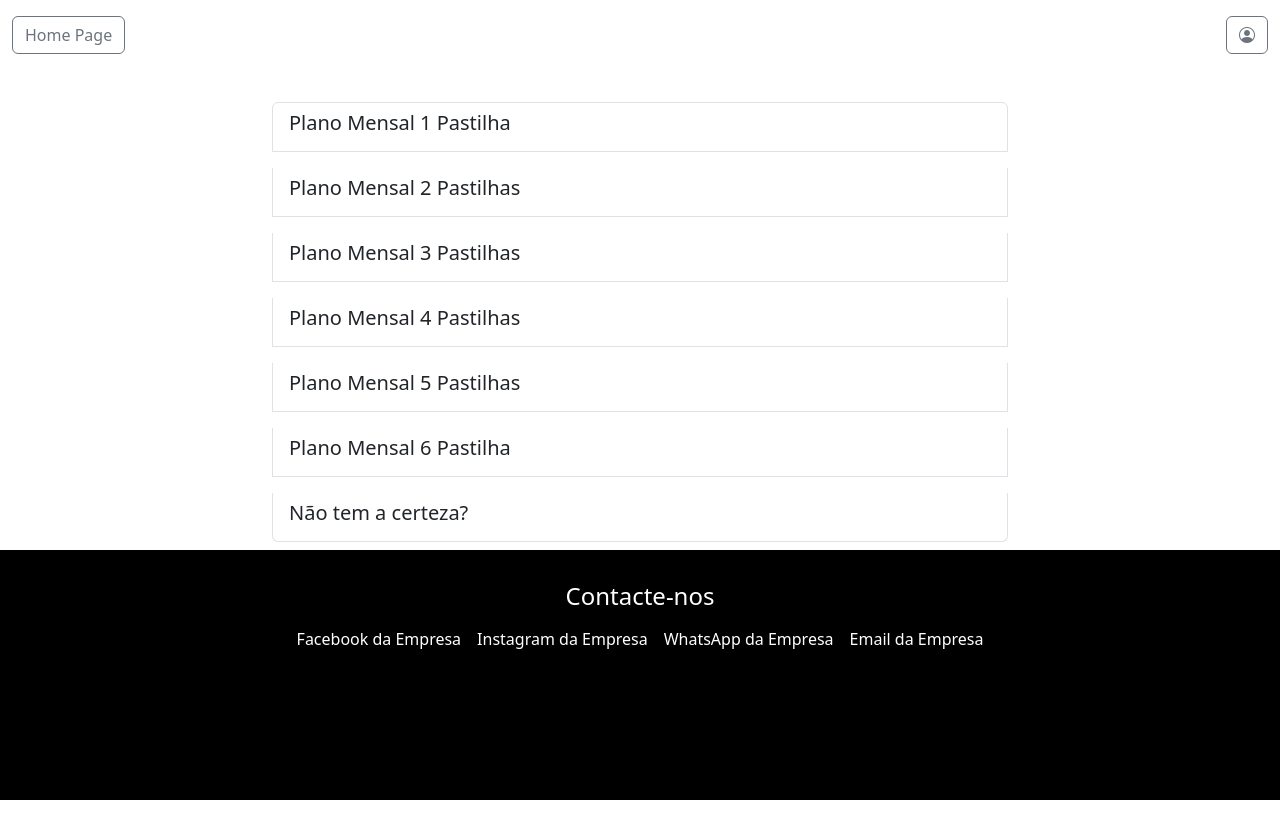
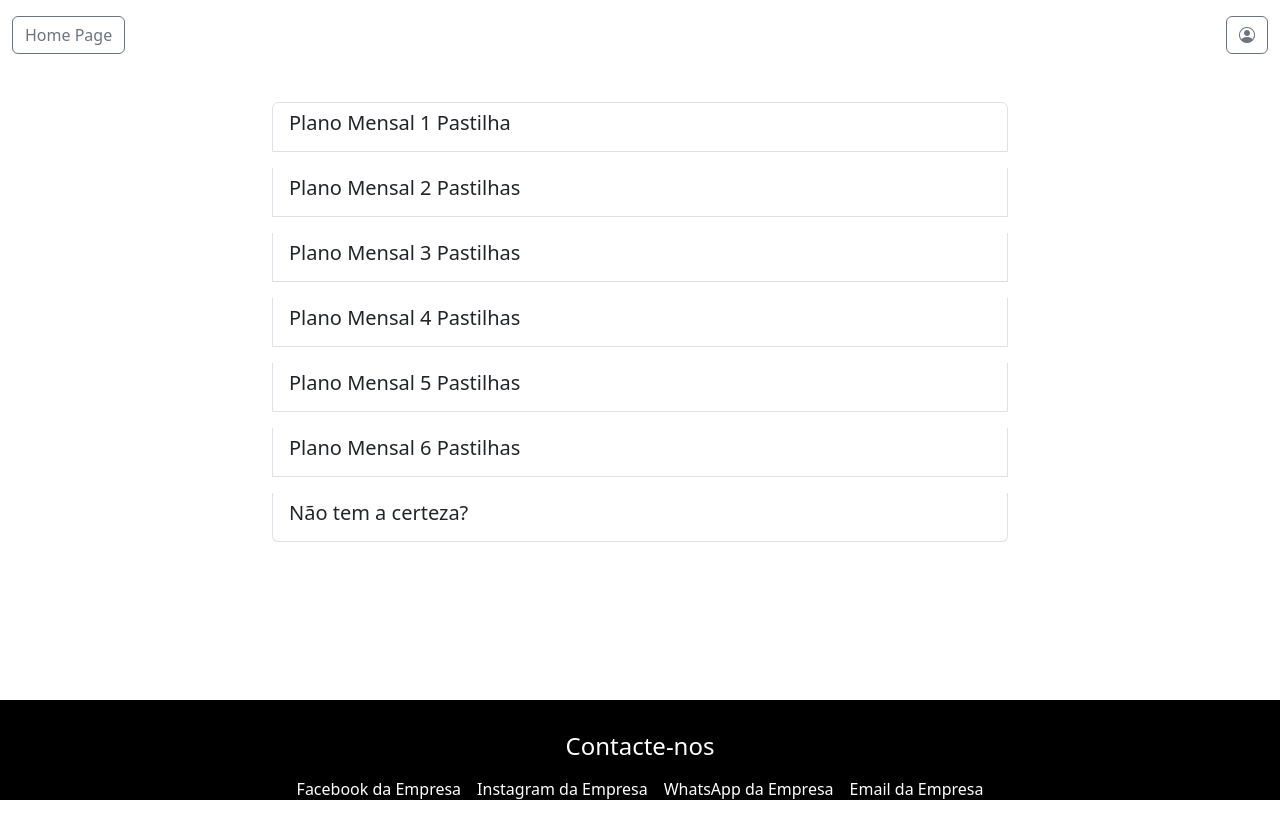
Before and after one commit to goncalo-op/Website-Corporativo-e-App-HydroFlyTech, a plain HTML site: page srvcs.html in a window 1280 px wide. Drawn offline with nearby package versions, Linux system fonts and the light colour scheme; a script that the page names is missing.

Commit message:
https://github.com/goncalo-op/Website-Corporativo-e-App-HydroFlyTech/tree/website-alt

```diff
--- a/srvcs.html
+++ b/srvcs.html
@@ -208,7 +208,7 @@
                         </div>
                         <div class="list-group-item mb-3 bg-white bg-opacity-75 service-item">
                             <div class="position-relative">
-                                <h5>Plano Mensal 6 Pastilha</h5>
+                                <h5>Plano Mensal 6 Pastilhas</h5>
                                 <div class="service-explanation">
                                     Piscina Oval Olivia, Retangular Sara, Arrdondada "feijão" Sofia, Retangular Barbara
                                 </div>
@@ -231,7 +231,7 @@
     </div>
 
     <!-- Footer -->
-    <footer class="container-fluid mt-auto" style="height: 250px">
+    <footer class="container-fluid mt-auto" style="height: 100px">
         <div class="container text-center">
             <h4 class="mb-3">Contacte-nos</h4>
             <div class="d-flex justify-content-center gap-3">
```
